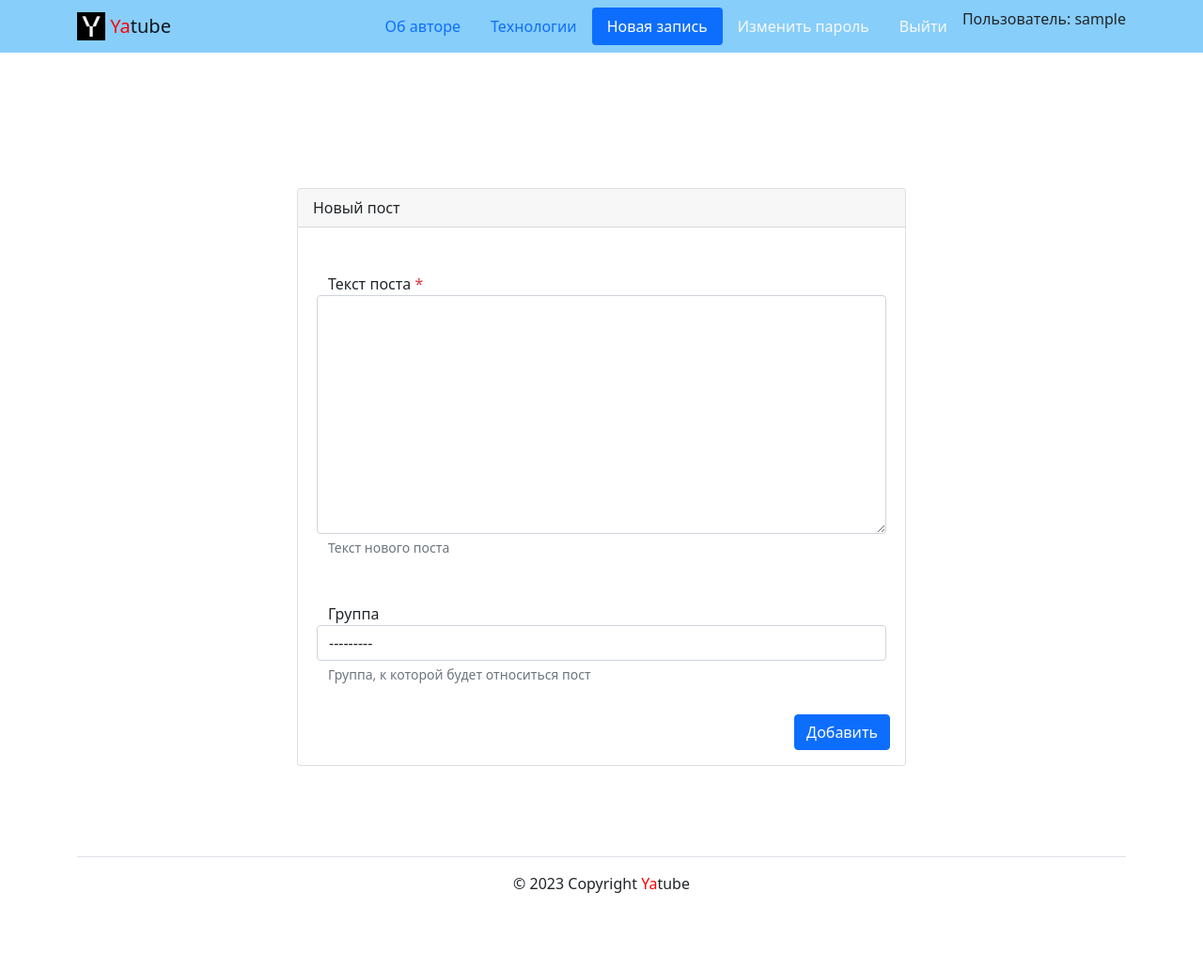
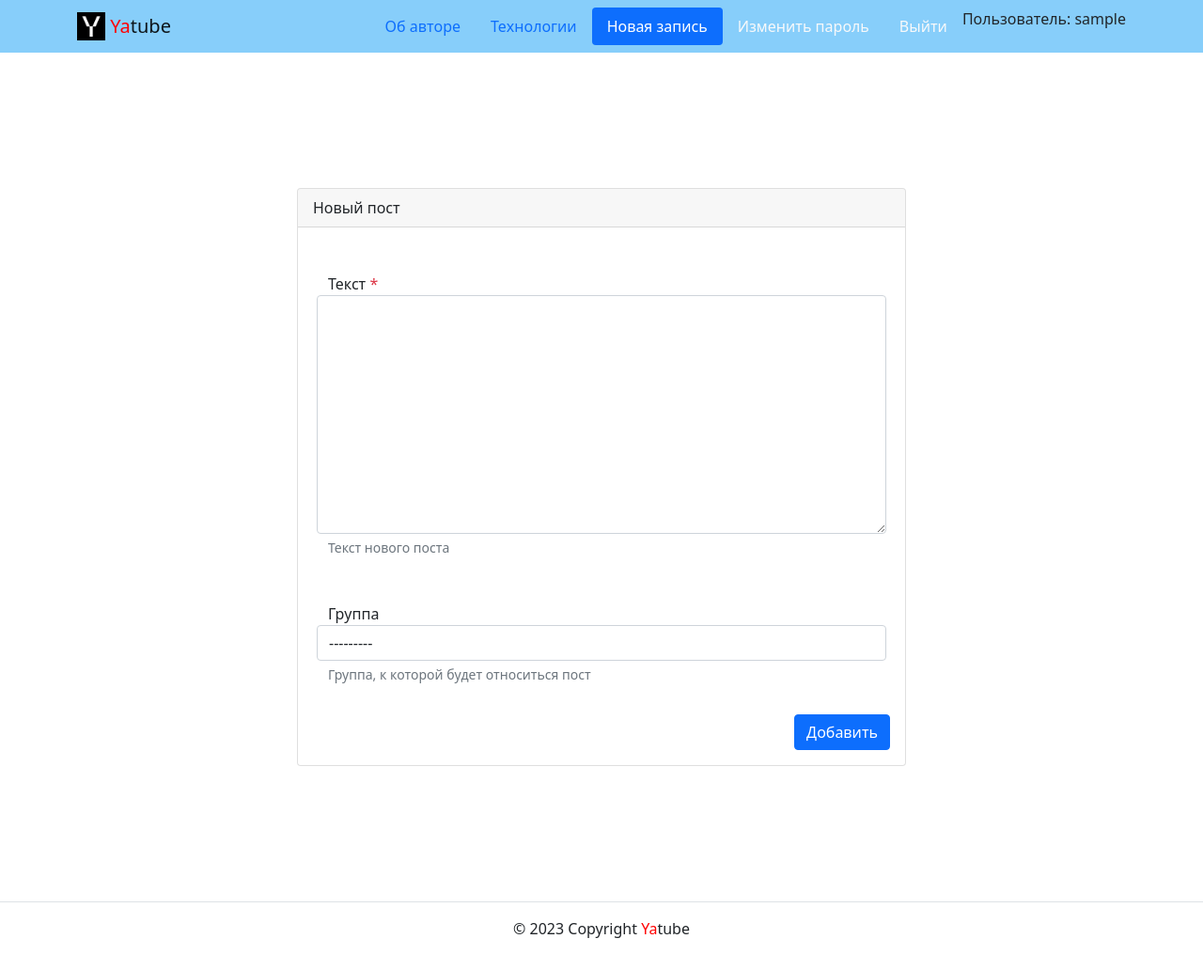
Before and after one commit to rostisluvvv/hw03_forms, a Django app: page /create/ in a window 1280 px wide. Shown: the whole page at 94% size. Run offline with Django 3.2, Linux system fonts and the light colour scheme; the visitor is signed in with stand-in values (Sample User, id 1); data that the repository does not hold is empty; some libraries are stand-ins or nearby versions.

Commit message:
post_detail.html pep8

```diff
--- a/yatube/posts/views.py
+++ b/yatube/posts/views.py
@@ -80,7 +80,6 @@ def post_edit(request, post_id):
     if form.is_valid():
         form.save()
     is_edit = PostForm(instance=post)
-
     context = {
         'form': form,
         'post': post,
--- a/yatube/templates/base.html
+++ b/yatube/templates/base.html
@@ -27,18 +27,13 @@
 <body>
 {% include 'includes/header.html' %}
 
+<main>
+<div class="container py-5">
+  {% block content %}
+  {% endblock %}
+</div>
+</main>
 
-
-
-
-<div class="container py-5">
-  <main>
-
-    {% block content %}
-
-    {% endblock %}
-
-  </main>
-  {% include 'includes/footer.html' %}
+{% include 'includes/footer.html' %}
 </body>
 </html>
--- a/yatube/templates/posts/create_post.html
+++ b/yatube/templates/posts/create_post.html
@@ -29,15 +29,14 @@
              {% else %}
              {% url 'posts:post_create'%} {% endif %}">
               {% csrf_token %}
+
               <div class="form-group row my-3 p-3">
                 <label for="id_text">
-                  Текст поста
-                  {% for field in form %}
+                  Текст
 
-                  {% endfor %}
+                  <span class="required text-danger">*</span>
 
 
-                  <span class="required text-danger">*</span>
                 </label>
                 <textarea name="text" cols="40" rows="10" class="form-control"
                           required id="id_text">
@@ -50,6 +49,7 @@
                   {% endif %}
                 </small>
               </div>
+
               <div class="form-group row my-3 p-3">
                 <label for="id_group">
                   Группа
```
Also changed, not shown: yatube/templates/posts/post_detail.html (+4 -3 lines).
